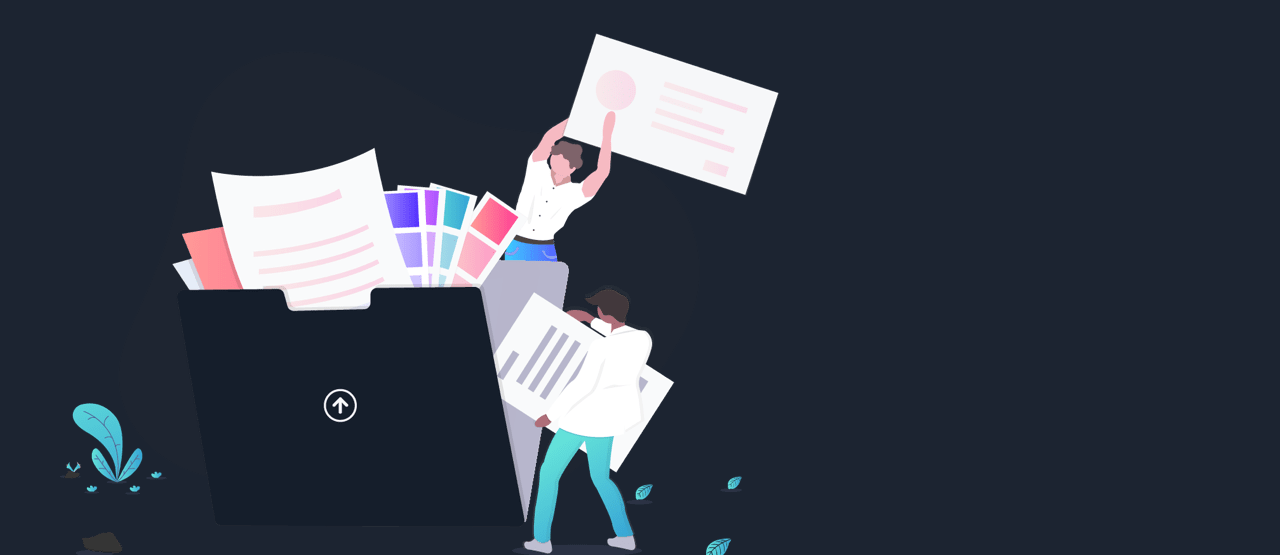
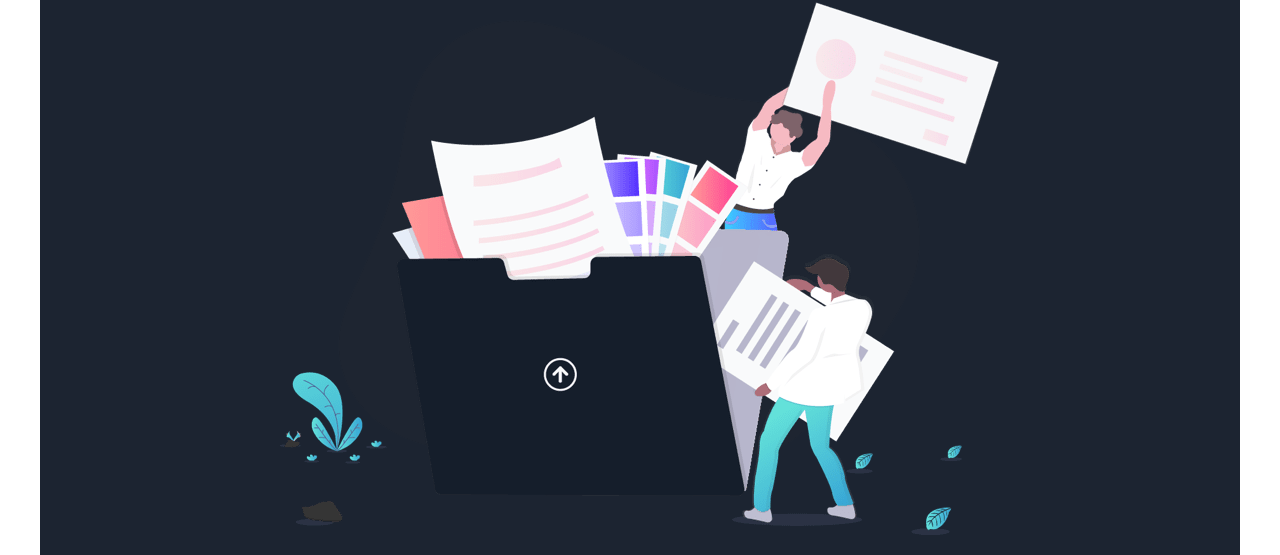
Before and after one commit to Martinsons/Fylo-Dark, a plain HTML site: page index.html in a window 1280 px wide. Shown: the part 83-638 px from the top of the page. Drawn offline with Linux system fonts and the light colour scheme.

Commit message:
initial commit

```diff
--- a/index.html
+++ b/index.html
@@ -9,8 +9,7 @@
 </head>
 <body>
 
-<header>
-  <div class="container">
+<header class="container">
   <nav class="nav">
     <div class="logo">
       <img src="./img/logo.svg" alt="logo">
@@ -28,7 +27,6 @@
   <p>Fylo stores all your most important files in one secure location. Access them wherever
     you need, share and collaborate with friends family, and co-workers.</p>
   <button class="btn">Get Started</button>
-</div>
 </header>
 
 </body>
```
